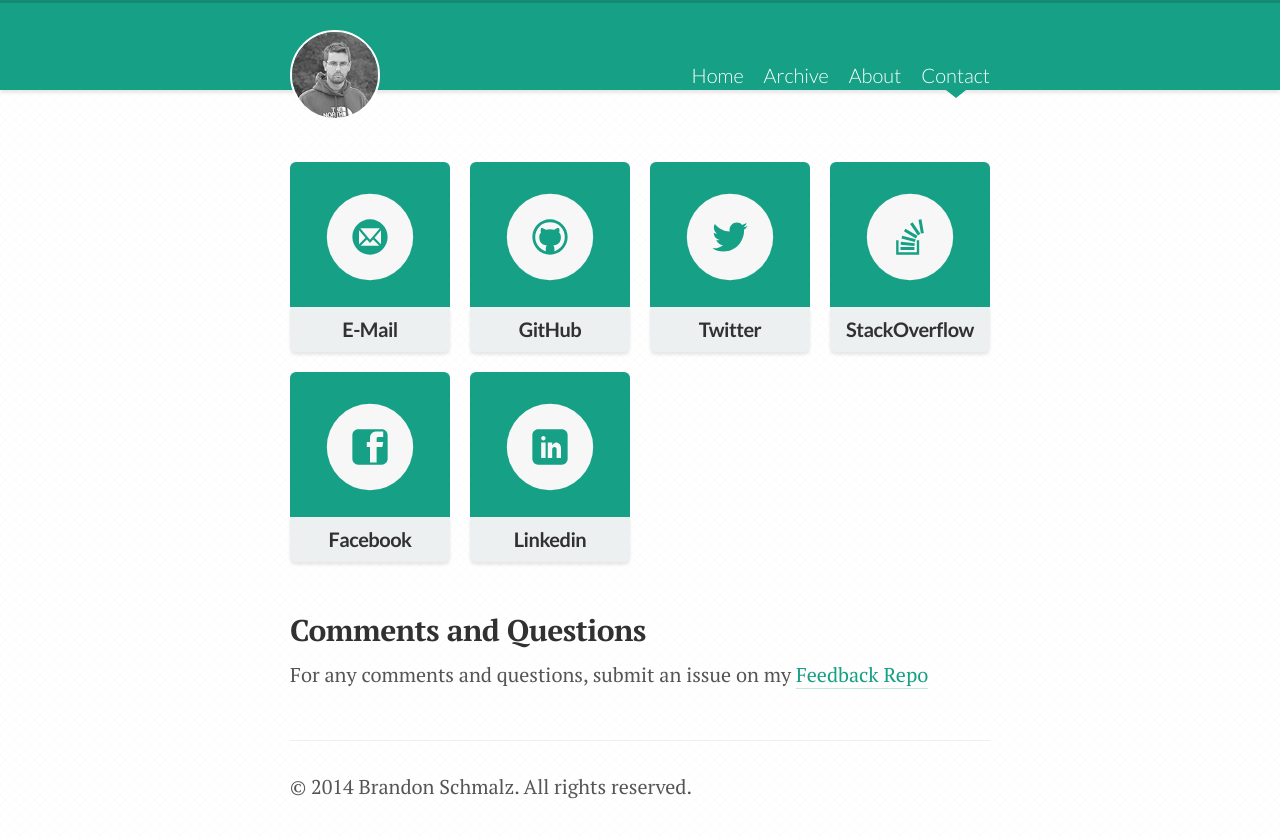
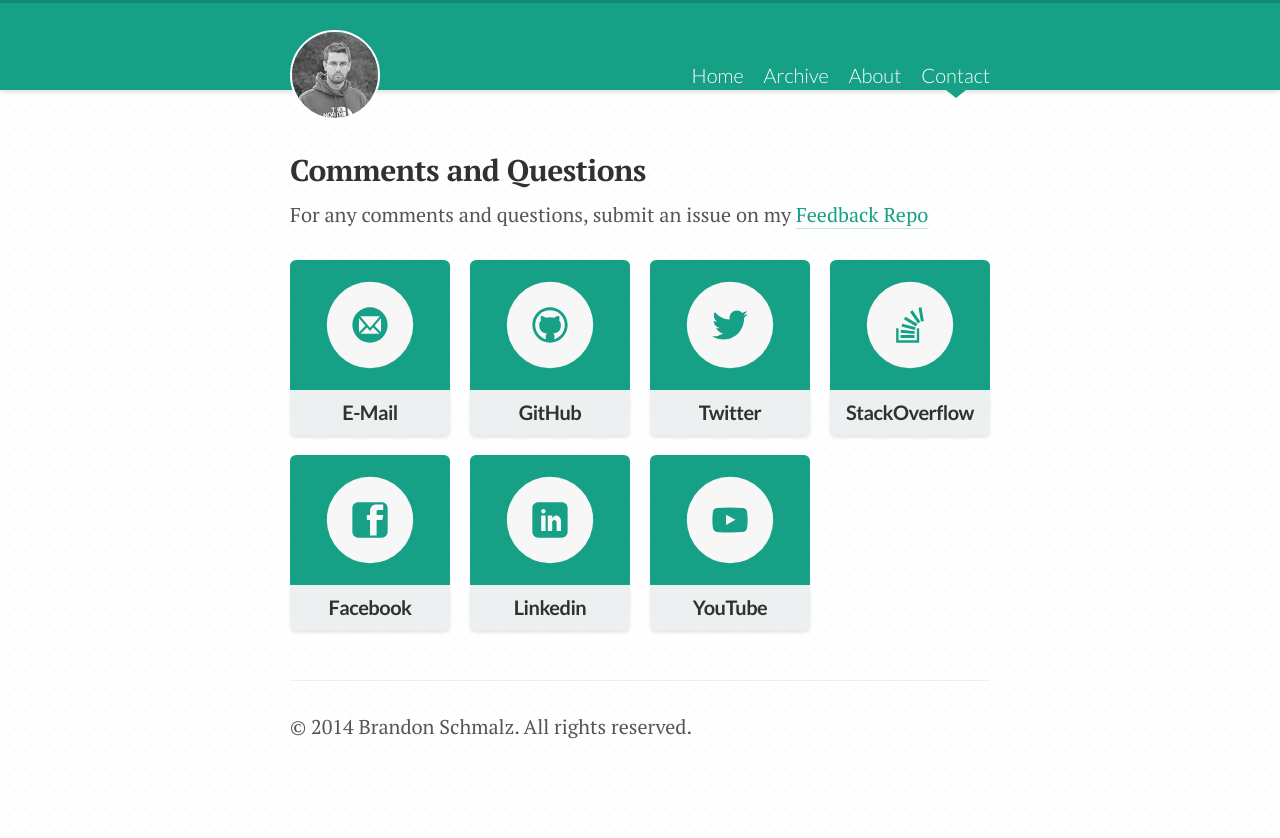
Before and after one commit to Schmalzy/Schmalzy.github.io, a Jekyll site: the page built from contact.html, in a window 1280 px wide. Shown: the top 838 px of the page. Built offline with Jekyll 4.4.1, drawn with Linux system fonts in a browser that asks for light colours.

```diff
--- a/_data/contact_items.yml
+++ b/_data/contact_items.yml
@@ -21,3 +21,7 @@
 - name:      Linkedin
   svg_name:  linkedin.svg
   url:       "https://www.linkedin.com/profile/view?id=231551946&trk=spm_pic"
+
+- name:      YouTube
+  svg_name:  youtube.svg
+  url:       "https://www.youtube.com/channel/UC3laG5F5shlf0za6VFVw63A"
--- a/_includes/feedback.html
+++ b/_includes/feedback.html
@@ -1,4 +1,4 @@
 <div class="feedback">
   <h2>Comments and Questions</h2>
-  <p>For any comments and questions, submit an issue on my <a href="{{ site.github_feedback }}">Feedback Repo</a></p>
+  <p>For any comments and questions, submit an issue on my <a href="{{ site.github_feedback }}" target="_blank">Feedback Repo</a></p>
 </div>
--- a/_scss/contact.scss
+++ b/_scss/contact.scss
@@ -5,6 +5,10 @@
 //Social SVG icon background color
 .inner-shape {
   fill: $base-color !important;
+}
+
+.page-contact .feedback h2 {
+  margin-top: 0;
 }
 
 .contacts {
@@ -60,9 +64,20 @@
   -webkit-transform: scale(1.1);
   -moz-transform: scale(1.1);
   transform: scale(1.1);
-  top: 1px;
   opacity: 1;
 }
+/*
+.contact-panel .outer-shape {
+    -webkit-transition: -webkit-transform 0.3s;
+    -moz-transition: -moz-transform 0.3s;
+    transition: transform 0.3s;
+}
+
+.contact-panel:hover .outer-shape {
+  -webkit-transform: scale(0.8);
+  -moz-transform: scale(0.8);
+  transform: scale(0.8);
+}*/
 
 .contact-panel h3 {
   margin: 0;
@@ -72,7 +87,7 @@
 
 .contact-panel-icon {
   background-color: $base-color;
-  padding: 1.5rem 0 1.25rem;
+  padding: 1rem 0;
   border-top-left-radius: 6px;
   border-top-right-radius: 6px;
 }
--- a/_scss/header.scss
+++ b/_scss/header.scss
@@ -63,7 +63,6 @@
     -webkit-transform: scale(1);
     -moz-transform: scale(1);
     transform: scale(1);
-    top: 1px;
     opacity: 1;
   }
 }
--- a/_scss/posts.scss
+++ b/_scss/posts.scss
@@ -18,10 +18,12 @@
 .post-date {
   color: $type-color-muted;
   font-family: $font-family-heading;
+  margin-top: 0.25rem;
 }
 
-.post-date {
-  margin-top: 0.25rem;
+.post-date > .tags-item {
+  position: relative;
+  top: -2px;
 }
 
 .post-item {
--- a/about.html
+++ b/about.html
@@ -6,7 +6,7 @@ display: 3
 ---
 
 <h1>{{ site.your_name }} <small>{{ site.your_title }}</small></h1>
-<p>I'm a Web Developer for a Electronic Manufacturer in Wisconsin. I write mostly server-side code, and because I mostly work on internal web applications for a large corporation, the time allocated for design and front-end development is basically zero (frustrating). Considering the company’s standard browser is IE8, and I am required to support IE7 as well (lame), I don’t get to do much of what I would consider real Front-End Web Development (I need a new job).</p>
+<p>I'm a Web Developer for a Electronics Manufacturer in Wisconsin. I write mostly server-side code, and because I mostly work on internal web applications for a large corporation, the time allocated for design and front-end development is basically zero (frustrating). Considering the company’s standard browser is IE8, and I am required to support IE7 as well (lame), I don’t get to do much of what I would consider real Front-End Web Development (I need a new job).</p>
 
 <p>So this site is basically an excuse for me to try out modern web development techniques and try my hand at a little design. Any feedback (positive or negative) is always welcome</p>
 
--- a/contact.html
+++ b/contact.html
@@ -5,13 +5,15 @@ class: page-contact
 display: 4
 ---
 
+{% include feedback.html %}
+
 <div class="contacts">
 
   {% for contact_item in site.data.contact_items %}
 
     <div class="contact-panel">
     	<div class="contact-panel-icon">
-	      <a href="{{ contact_item.url }}">
+	      <a href="{{ contact_item.url }}" target="_blank">
 	        {% include svg/{{ contact_item.svg_name }} %}
 	      </a>
 	    </div>
@@ -23,5 +25,3 @@ display: 4
   {% endfor %}
 
 </div>
-
-{% include feedback.html %}
```
Also changed, not shown: _posts/2014-10-13-Bootstrap-Viewport-Context.md (+1 -1 lines).
